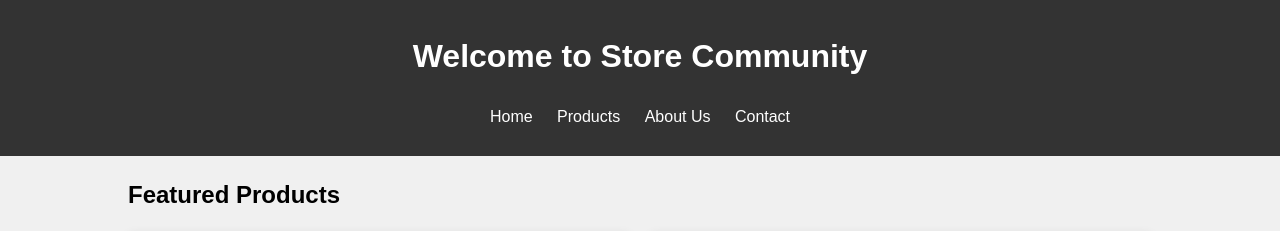
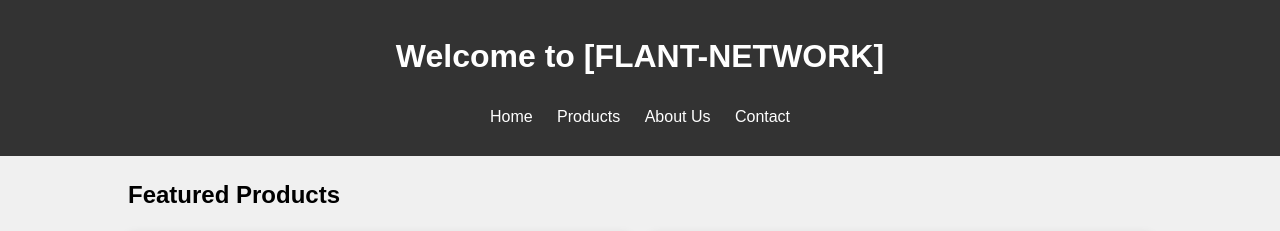
Before and after one commit to B1LzXz/Flant---Network, a plain HTML site: page index.html in a window 1280 px wide. Shown: the top 231 px of the page. Drawn offline with Linux system fonts and the light colour scheme.

Commit message:
Update index.html

```diff
--- a/index.html
+++ b/index.html
@@ -8,7 +8,7 @@
 </head>
 <body>
   <header>
-    <h1>Welcome to Store Community</h1>
+    <h1>Welcome to [FLANT-NETWORK]</h1>
     <nav>
       <ul>
         <li><a href="#">Home</a></li>
```
